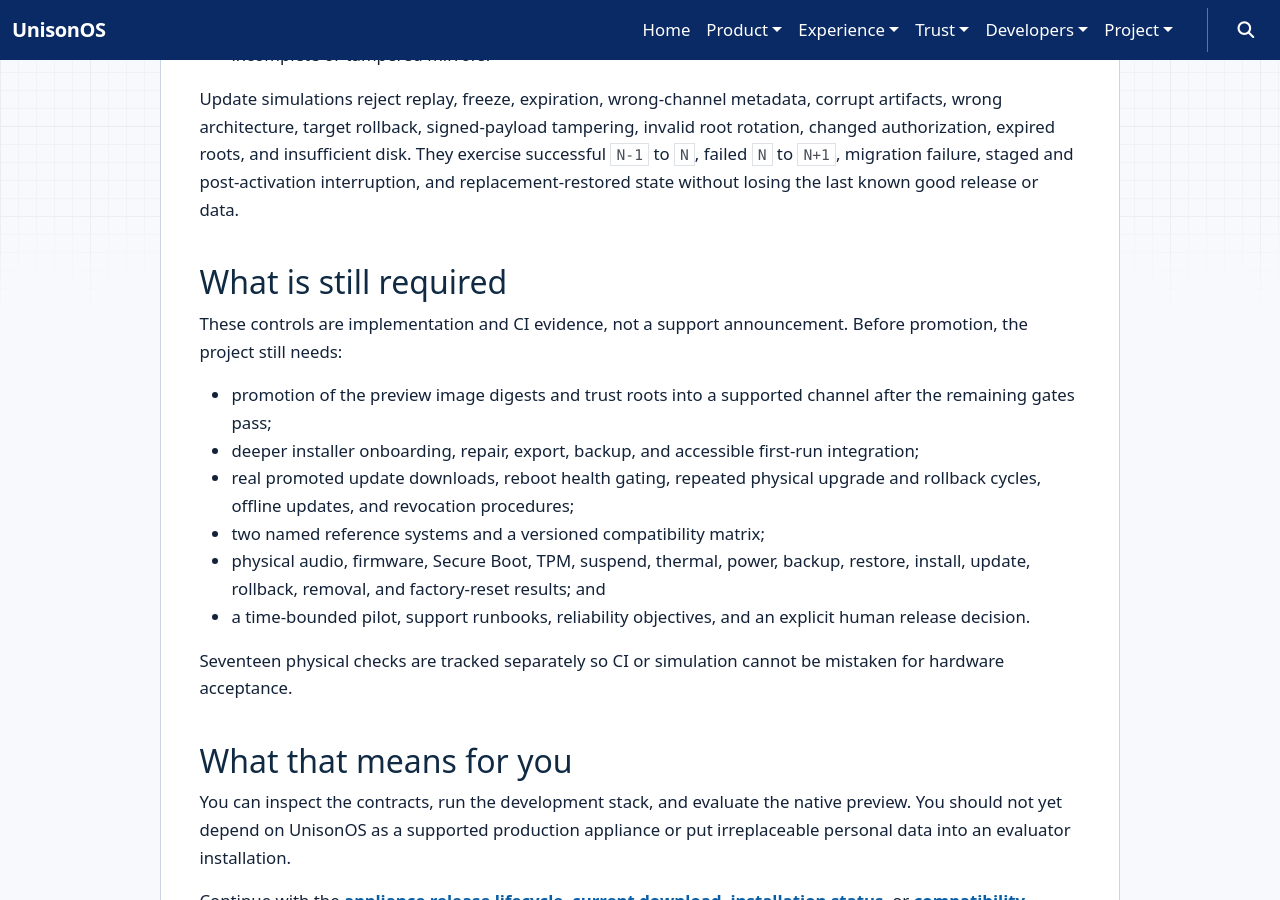
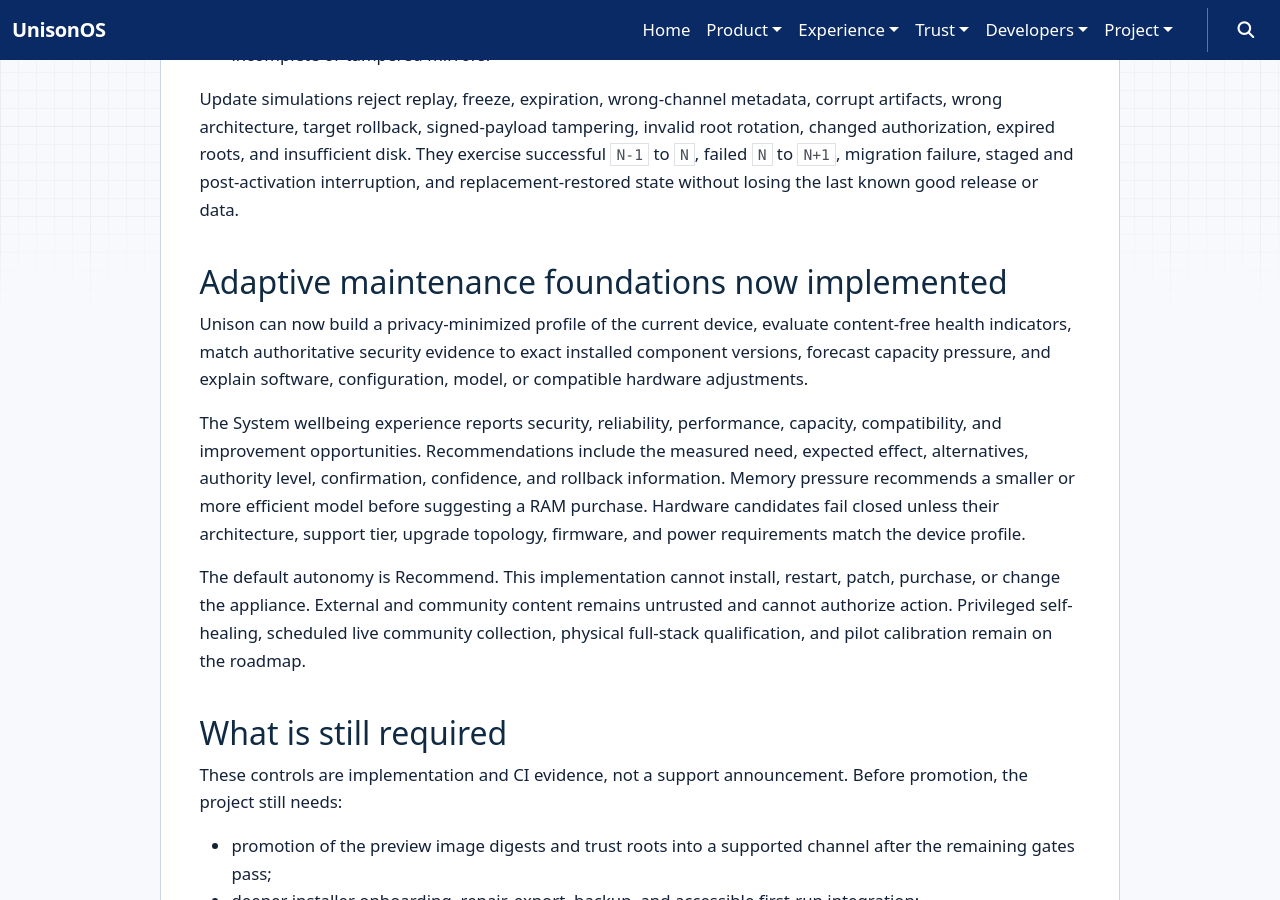
Before and after one commit to project-unisonOS/project-unisonos.github.io, an MkDocs documentation site: the page built from docs/current-status.md, in a window 1280 px wide and 900 px high, scrolled down 1871 px. Built offline with MkDocs 1.6.1, drawn with Linux system fonts in a browser that asks for light colours; nearby versions of some CDN libraries.

Commit message:
docs: publish adaptive maintenance status (#23)
Co-authored-by: dadam <dadam@example.com>

```diff
--- a/docs/current-status.md
+++ b/docs/current-status.md
@@ -81,6 +81,27 @@ insufficient disk. They exercise successful `N-1` to `N`, failed `N` to
 `N+1`, migration failure, staged and post-activation interruption, and
 replacement-restored state without losing the last known good release or data.
 
+## Adaptive maintenance foundations now implemented
+
+Unison can now build a privacy-minimized profile of the current device, evaluate
+content-free health indicators, match authoritative security evidence to exact
+installed component versions, forecast capacity pressure, and explain software,
+configuration, model, or compatible hardware adjustments.
+
+The System wellbeing experience reports security, reliability, performance,
+capacity, compatibility, and improvement opportunities. Recommendations include
+the measured need, expected effect, alternatives, authority level, confirmation,
+confidence, and rollback information. Memory pressure recommends a smaller or
+more efficient model before suggesting a RAM purchase. Hardware candidates fail
+closed unless their architecture, support tier, upgrade topology, firmware, and
+power requirements match the device profile.
+
+The default autonomy is Recommend. This implementation cannot install, restart,
+patch, purchase, or change the appliance. External and community content remains
+untrusted and cannot authorize action. Privileged self-healing, scheduled live
+community collection, physical full-stack qualification, and pilot calibration
+remain on the roadmap.
+
 ## What is still required
 
 These controls are implementation and CI evidence, not a support announcement.
```
Also changed, not shown: docs/project/roadmap.md (+17 -0 lines).
